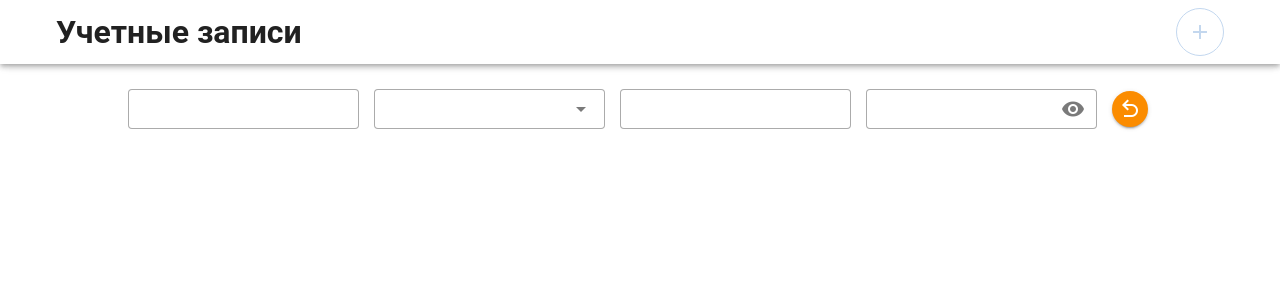
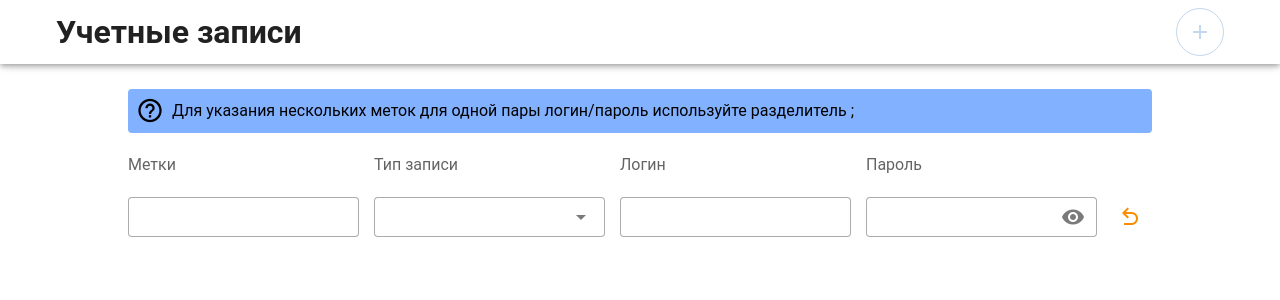
Before and after one commit to C4terp1llar/tq_intenship_2, a Vue app: page / in a window 1280 px wide. Both pictures are taken after a click on the button 1200 px from the left and 32 px from the top of the page. Shown: the top 300 px of the page. Built offline with nearby package versions, Linux system fonts and the light colour scheme.

Commit message:
+ подсказка для тегов + небольшой реф стилей

```diff
--- a/src/components/accountsForm/accounts.vue
+++ b/src/components/accountsForm/accounts.vue
@@ -4,6 +4,8 @@ import AccountsList from "@/components/accountsForm/accountsList.vue";
 import NewAccountItem from "@/components/accountsForm/newAccountItem.vue";
 import {vAutoAnimate} from '@formkit/auto-animate'
 import GreetScreen from "@/components/shared/greetScreen.vue";
+import AccountsHeading from "@/components/accountsForm/accountsHeading.vue";
+import TagsHint from "@/components/accountsForm/tagsHint.vue";
 
 const accountsStore = useAccountsStore()
 
@@ -11,8 +13,14 @@ const accountsStore = useAccountsStore()
 
 <template>
   <div class="d-flex flex-column ga-2 accounts" v-auto-animate>
+    <template v-if="accountsStore.accountsList.length || accountsStore.additionFlag">
+      <tags-hint/>
+      <accounts-heading/>
+    </template>
+
     <accounts-list :accounts="accountsStore.accountsList" v-if="accountsStore.accountsList.length"/>
     <new-account-item v-if="accountsStore.additionFlag"/>
+
     <greet-screen v-if="!accountsStore.additionFlag && !accountsStore.accountsList.length"/>
   </div>
 </template>
--- a/src/components/accountsForm/accountsHeading.vue
+++ b/src/components/accountsForm/accountsHeading.vue
@@ -5,16 +5,16 @@
 <template>
   <div class="accounts__item pt-3 pb-3">
     <div class="w-100 heading-block">
-      <span>Метки</span>
+      <span class="opacity-70">Метки</span>
     </div>
     <div class="w-100 heading-block">
-      <span>Тип записи</span>
+      <span class="opacity-70">Тип записи</span>
     </div>
     <div class="w-100 heading-block">
-      <span>Логин</span>
+      <span class="opacity-70">Логин</span>
     </div>
     <div class="w-100 heading-block">
-      <span>Пароль</span>
+      <span class="opacity-70">Пароль</span>
     </div>
   </div>
 </template>
--- a/src/components/accountsForm/accountsList.vue
+++ b/src/components/accountsForm/accountsList.vue
@@ -3,6 +3,7 @@ import AccountItem from "@/components/accountsForm/accountItem.vue";
 import type {IAccount} from "@/types";
 import AccountsHeading from "@/components/accountsForm/accountsHeading.vue";
 import {vAutoAnimate} from '@formkit/auto-animate'
+import TagsHint from "@/components/accountsForm/tagsHint.vue";
 
 defineProps<{
   accounts: IAccount[];
@@ -11,7 +12,6 @@ defineProps<{
 
 <template>
   <div class="d-flex flex-column ga-2" v-auto-animate>
-    <accounts-heading/>
     <account-item v-for="(account, i) in accounts" :index="i" :account="account" :key="i"/>
   </div>
 </template>
--- a/src/components/accountsForm/newAccountItem.vue
+++ b/src/components/accountsForm/newAccountItem.vue
@@ -100,7 +100,7 @@ const handlePreventAccountCreation = () => {
         @focusout="handleSubmit"
     ></v-text-field>
 
-    <v-btn density="comfortable" icon="mdi-arrow-u-left-top" class="mt2" color="warning" @click="handlePreventAccountCreation"></v-btn>
+    <v-btn density="comfortable" icon="mdi-arrow-u-left-top" variant="text" class="mt2" color="warning" @click="handlePreventAccountCreation"></v-btn>
   </v-form>
 </template>
 
--- /dev/null
+++ b/src/components/accountsForm/tagsHint.vue
@@ -0,0 +1,14 @@
+<script setup lang="ts">
+
+</script>
+
+<template>
+  <div class="tags-hint pa-2 rounded bg-blue-accent-1 d-flex align-center ga-2">
+    <v-icon :size="28">mdi-help-circle-outline</v-icon>
+    <span>Для указания нескольких меток для одной пары логин/пароль используйте разделитель ;</span>
+  </div>
+</template>
+
+<style scoped>
+
+</style>
--- a/src/components/shared/deleteAccountBtn.vue
+++ b/src/components/shared/deleteAccountBtn.vue
@@ -14,7 +14,7 @@ const handleDeleteAccount = (i: number) => {
 </script>
 
 <template>
-  <v-btn density="comfortable" icon="mdi-delete" class="mt2" color="red" @click="handleDeleteAccount(index)"></v-btn>
+  <v-btn density="comfortable" icon="mdi-trash-can-outline" class="mt2" variant="text" color="red" @click="handleDeleteAccount(index)"></v-btn>
 </template>
 
 <style scoped>
--- a/src/stores/accounts.ts
+++ b/src/stores/accounts.ts
@@ -1,6 +1,6 @@
 import {ref, reactive, watch} from 'vue';
 import { defineStore } from 'pinia';
-import type { IAccount } from "@/types";
+import type {IAccount, ITag} from "@/types";
 
 const LOCAL_STORAGE_KEY = 'accountsList';
 
@@ -22,7 +22,7 @@ export const useAccountsStore = defineStore('accounts', () => {
 
   const additionFlag = ref<boolean>(false);
 
-  const handleChangeTags = (newTags: { text: string }[], i: number) => {
+  const handleChangeTags = (newTags: ITag[], i: number) => {
     accountsList[i].tags = newTags;
     saveToLocalStorage();
   };
```
Also changed, not shown: src/types/index.ts (renamed from src/types/index.d.ts).
